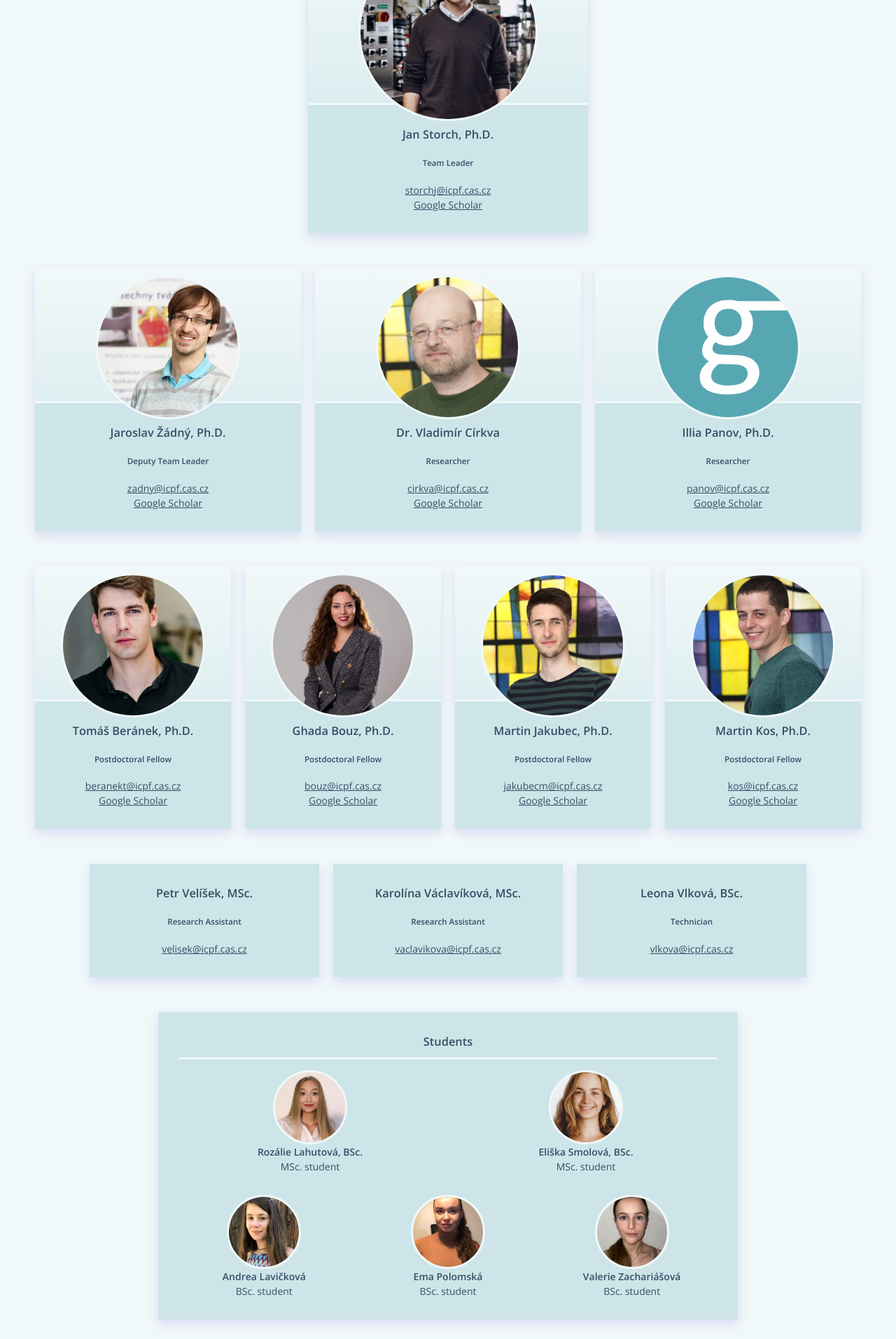
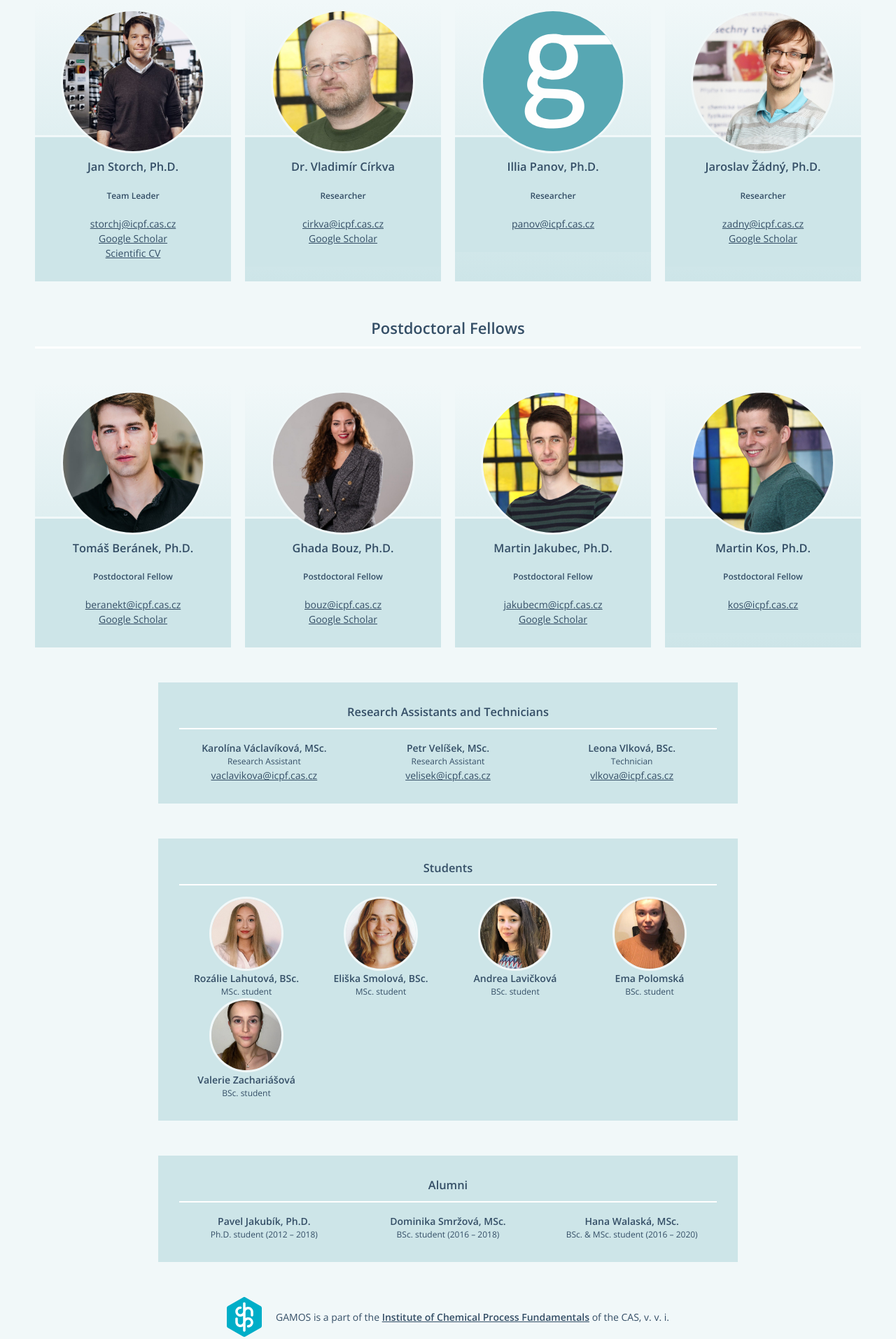
Before and after one commit to AlenaVyhnalova/GAMOS, an Eleventy site: page members.html in a window 1280 px wide. Shown: the part 290-2203 px from the top of the page at 70% size. Built offline with nearby package versions, Linux system fonts and the light colour scheme; Eleventy itself is replaced by a stand-in of ours; files that its build step writes are made by us from their sources.

Commit message:
members-change

```diff
--- a/members.html
+++ b/members.html
@@ -2,30 +2,20 @@
 layout: layouts/main.njk
 title: Members
 ---
-<div class="leader">
-    <div class="leader__wrapper">
-        <div class="leader__image">
-            <img src="/images/storch.jpeg" alt="Jan Storch">
-        </div>
-        <div class="leader__text">
-            <h3 class="leader__name">Jan Storch, Ph.D.</h3>
-            <h5>Team Leader</h5>
-            <a class="leader__link" href="mailto:storchj@icpf.cas.cz">storchj@icpf.cas.cz</a>
-            <a class="leader__link" href="https://scholar.google.com/citations?user=_yLfXFcAAAAJ&hl=cs&oi=sra" target="_blank">Google Scholar</a>
-        </div>
-    </div>
-</div>
+
+<h2 class="positions__title title--special">Permanent Staff</h2>
 
 <div class="members">
     <div class="members__card">
         <div class="members__image">
-            <img src="/images/zadny.jpg" alt="Jaroslav Žádný">
+            <img src="/images/storch.jpeg" alt="Jan Storch">
         </div>
         <div class="members__text">
-            <h3 class="members__name">Jaroslav Žádný, Ph.D.</h3>
-            <h5>Deputy Team Leader</h5>
-            <a class="members__link" href="mailto:zadny@icpf.cas.cz">zadny@icpf.cas.cz</a>
-            <a class="members__link" href="https://scholar.google.com/citations?user=9RRH07QAAAAJ&hl=cs&oi=ao" target="_blank">Google Scholar</a>
+            <h3 class="members__name">Jan Storch, Ph.D.</h3>
+            <h5 class="members__title">Team Leader</h5>
+            <a class="members__link" href="mailto:storchj@icpf.cas.cz">storchj@icpf.cas.cz</a>
+            <a class="members__link" href="https://scholar.google.com/citations?user=_yLfXFcAAAAJ&hl=cs&oi=sra" target="_blank">Google Scholar</a>
+            <a class="members__link" href="https://owncloud.cesnet.cz/index.php/s/0X3QNhXPjObvce9" target="_blank">Scientific CV</a>
         </div>
     </div>
 
@@ -35,7 +25,7 @@ title: Members
         </div>
         <div class="members__text">
             <h3 class="members__name">Dr. Vladimír Církva</h3>
-            <h5>Researcher</h5>
+            <h5 class="members__title">Researcher</h5>
             <a class="members__link" href="mailto:cirkva@icpf.cas.cz">cirkva@icpf.cas.cz</a>
             <a class="members__link" href="https://scholar.google.com/citations?hl=cs&user=DzelL9wAAAAJ" target="_blank">Google Scholar</a>
         </div>
@@ -47,12 +37,26 @@ title: Members
         </div>
         <div class="members__text">
             <h3 class="members__name">Illia Panov, Ph.D.</h3>
-            <h5>Researcher</h5>
+            <h5 class="members__title">Researcher</h5>
             <a class="members__link" href="mailto:panov@icpf.cas.cz">panov@icpf.cas.cz</a>
-            <a class="members__link" href="https://scholar.google.com/" target="_blank">Google Scholar</a>
+            <!--<a class="members__link" href="https://scholar.google.com/" target="_blank">Google Scholar</a>-->
+        </div>
+    </div>
+
+    <div class="members__card">
+        <div class="members__image">
+            <img src="/images/zadny.jpg" alt="Jaroslav Žádný">
+        </div>
+        <div class="members__text">
+            <h3 class="members__name">Jaroslav Žádný, Ph.D.</h3>
+            <h5 class="members__title">Researcher</h5>
+            <a class="members__link" href="mailto:zadny@icpf.cas.cz">zadny@icpf.cas.cz</a>
+            <a class="members__link" href="https://scholar.google.com/citations?user=9RRH07QAAAAJ&hl=cs&oi=ao" target="_blank">Google Scholar</a>
         </div>
     </div>
 </div>
+
+<h2 class="positions__title title--special">Postdoctoral Fellows</h2>
 
 <div class="members">
     <div class="members__card">
@@ -61,7 +65,7 @@ title: Members
         </div>
         <div class="members__text">
             <h3 class="members__name">Tomáš Beránek, Ph.D.</h3>
-            <h5>Postdoctoral Fellow</h5>
+            <h5 class="members__title">Postdoctoral Fellow</h5>
             <a class="members__link" href="mailto:beranekt@icpf.cas.cz">beranekt@icpf.cas.cz</a>
             <a class="members__link" href="https://scholar.google.com/citations?user=Pwy32U4AAAAJ&hl=cs&oi=ao" target="_blank">Google Scholar</a>
         </div>
@@ -73,7 +77,7 @@ title: Members
         </div>
         <div class="members__text">
             <h3 class="members__name">Ghada Bouz, Ph.D.</h3>
-            <h5>Postdoctoral Fellow</h5>
+            <h5 class="members__title">Postdoctoral Fellow</h5>
             <a class="members__link" href="mailto:bouz@icpf.cas.cz">bouz@icpf.cas.cz</a>
             <a class="members__link" href="https://scholar.google.com/citations?user=kfs9kIAAAAAJ&hl=cs&oi=ao" target="_blank">Google Scholar</a>
         </div>
@@ -85,7 +89,7 @@ title: Members
         </div>
         <div class="members__text">
             <h3 class="members__name">Martin Jakubec, Ph.D.</h3>
-            <h5>Postdoctoral Fellow</h5>
+            <h5 class="members__title">Postdoctoral Fellow</h5>
             <a class="members__link" href="mailto:jakubecm@icpf.cas.cz">jakubecm@icpf.cas.cz</a>
             <a class="members__link" href="https://scholar.google.com/citations?user=gYrCH5MAAAAJ&hl=cs&oi=ao" target="_blank">Google Scholar</a>
         </div>
@@ -97,37 +101,41 @@ title: Members
         </div>
         <div class="members__text">
             <h3 class="members__name">Martin Kos, Ph.D.</h3>
-            <h5>Postdoctoral Fellow</h5>
+            <h5 class="members__title">Postdoctoral Fellow</h5>
             <a class="members__link" href="mailto:kos@icpf.cas.cz">kos@icpf.cas.cz</a>
-            <a class="members__link" href="https://scholar.google.com/" target="_blank">Google Scholar</a>
+            <!--<a class="members__link" href="https://scholar.google.com/" target="_blank">Google Scholar</a>-->
         </div>
     </div>
 </div>
 
 <div class="assistants">
+    <h3 class="assistants__title">Research Assistants and Technicians</h3>
+
+    <div class="assistants__wrapper">
         <div class="assistants__card">
-        <h3 class="assistants__name">Petr Velíšek, MSc.</h3>
-        <h5>Research Assistant</h5>
+            <h4 class="assistants__name">Karolína Václavíková, MSc.</h4>
+            <p class="assistants__text">Research Assistant</p>
+            <a class="assistants__link" href="mailto:vaclavikova@icpf.cas.cz">vaclavikova@icpf.cas.cz</a>
+        </div>
+
+        <div class="assistants__card">
+            <h4 class="assistants__name">Petr Velíšek, MSc.</h4>
+            <p class="assistants__text">Research Assistant</p>
             <a class="assistants__link" href="mailto:velisek@icpf.cas.cz">velisek@icpf.cas.cz</a>
         </div>
 
         <div class="assistants__card">
-        <h3 class="assistants__name">Karolína Václavíková, MSc.</h3>
-        <h5>Research Assistant</h5>
-        <a class="assistants__link" href="mailto:vaclavikova@icpf.cas.cz">vaclavikova@icpf.cas.cz</a>
+            <h4 class="assistants__name">Leona Vlková, BSc.</h4>
+            <p class="assistants__text">Technician</p>
+            <a class="assistants__link" href="mailto:vlkova@icpf.cas.cz">vlkova@icpf.cas.cz</a>
         </div>
-
-    <div class="assistants__card">
-        <h3 class="assistants__name">Leona Vlková, BSc.</h3>
-        <h5>Technician</h5>
-        <a class="assistants__link" href="mailto:vlkova@icpf.cas.cz">vlkova@icpf.cas.cz</a>
     </div>
 </div>
 
 <div class="students">
     <h3 class="students__title">Students</h3>
 
-    <div class="students__msc">
+        <div class="students__wrapper">
             <div class="students__card">
                 <img src="/images/lahutova.rozalie.jpg" alt="Rozálie Lahutová">
                 <h4 class="students__name">Rozálie Lahutová, BSc.</h4>
@@ -139,9 +147,7 @@ title: Members
                 <h4 class="students__name">Eliška Smolová, BSc.</h4>
                 <p class="students__text">MSc. student</p>
             </div>
-    </div>
 
-    <div class="students__bsc">
             <div class="students__card">
                 <img src="/images/lavickova.andrea.jpeg" alt="Andrea Lavičková">
                 <h4 class="students__name">Andrea Lavičková</h4>
--- a/scss/style.scss
+++ b/scss/style.scss
@@ -404,7 +404,6 @@ body {
 
     &__card {
         background-image: linear-gradient(to top, $sections, $background);
-        box-shadow: 0 6px 15px rgba(72, 52, 212, 0.15);
     }
 
     &__image {
@@ -424,34 +423,14 @@ body {
         border: 3px solid $background;
     }
 
+    &__title {
+        font-size: 12px;
+    }
+
     &__text {
         padding: 30px;
         text-align: center;
         background-color: $sections;
-    }
-
-    &__name {
-        margin-top: 0;
-    }
-
-    &__link {
-        display: block;
-        color: $primary;
-    }
-}
-
-.assistants {
-    margin: 50px auto;
-    max-width: 80%;
-    display: grid;
-    gap: 20px;
-    grid-template-columns: repeat(auto-fit, minmax(200px, 1fr));
-
-    &__card {
-        padding: 30px;
-        text-align: center;
-        background-color: $sections;
-        box-shadow: 0 6px 15px rgba(72, 52, 212, 0.15);
     }
 
     &__name {
@@ -469,7 +448,6 @@ body {
     padding: 30px;
     max-width: 60%;
     margin: 0 auto 50px auto;
-    box-shadow: 0 6px 15px rgba(72, 52, 212, 0.15);
 
     &__title {
         margin-top: 0;
@@ -485,17 +463,12 @@ body {
         margin-top: 10px;
     }
 
-    &__msc, &__bsc {
+    &__wrapper {
         margin: 0;
         padding: 0;
         display: grid;
         justify-content: space-between;
-        gap: 20px;
-        grid-template-columns: repeat(auto-fit, minmax(240px, 1fr));
-    }
-
-    &__msc {
-        margin-bottom: 30px;
+        grid-template-columns: repeat(auto-fit, minmax(170px, 1fr));
     }
 
     &__card {
@@ -520,16 +493,15 @@ body {
 
     &__text {
         margin: 0;
-        font-size: 14px;
+        font-size: 12px;
     }
 }
 
-.alumni {
+.alumni, .assistants {
     background-color: $sections;
     padding: 30px;
     max-width: 60%;
     margin: 0 auto 50px auto;
-    box-shadow: 0 6px 15px rgba(72, 52, 212, 0.15);
 
     &__title {
         margin-top: 0;
@@ -566,7 +538,11 @@ body {
 
     &__text {
         margin: 0;
-        font-size: 14px;
+        font-size: 12px;
+    }
+
+    &__link {
+        color: $primary;
     }
 }
 
```
Also changed, not shown: publications.html (+32 -3 lines), css/style.css, images/push-pull.jpg (added), 1 other file. Lines whose indentation alone changed are shown as unchanged.
